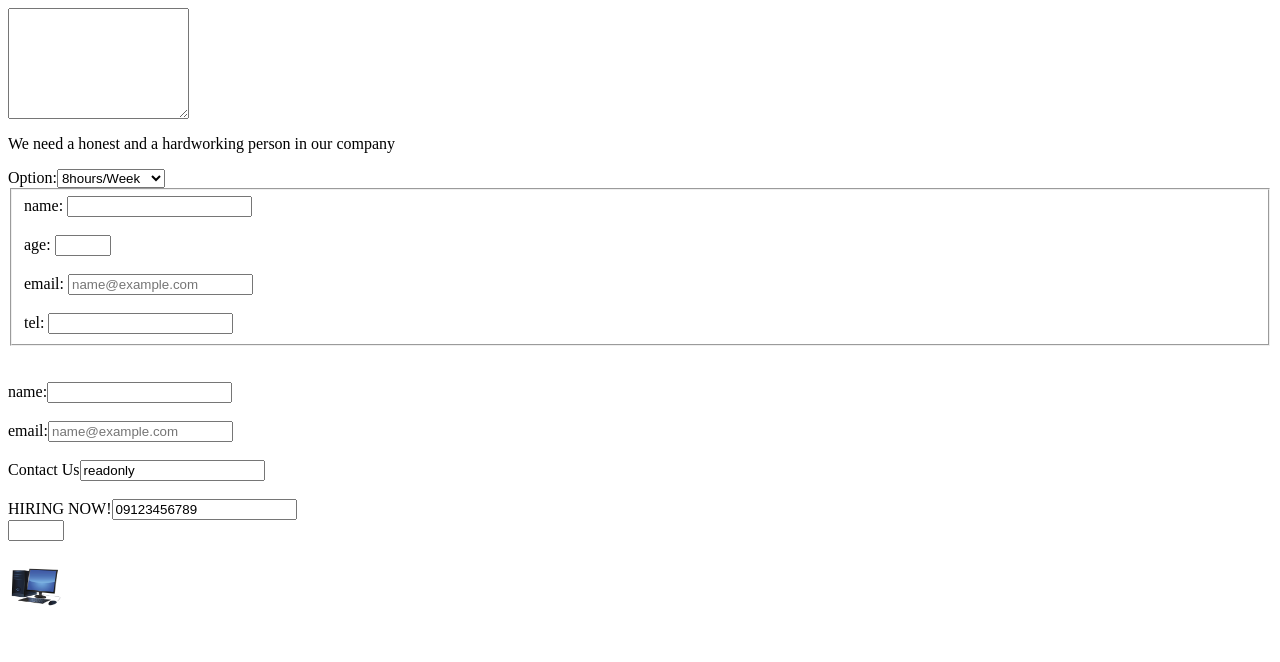
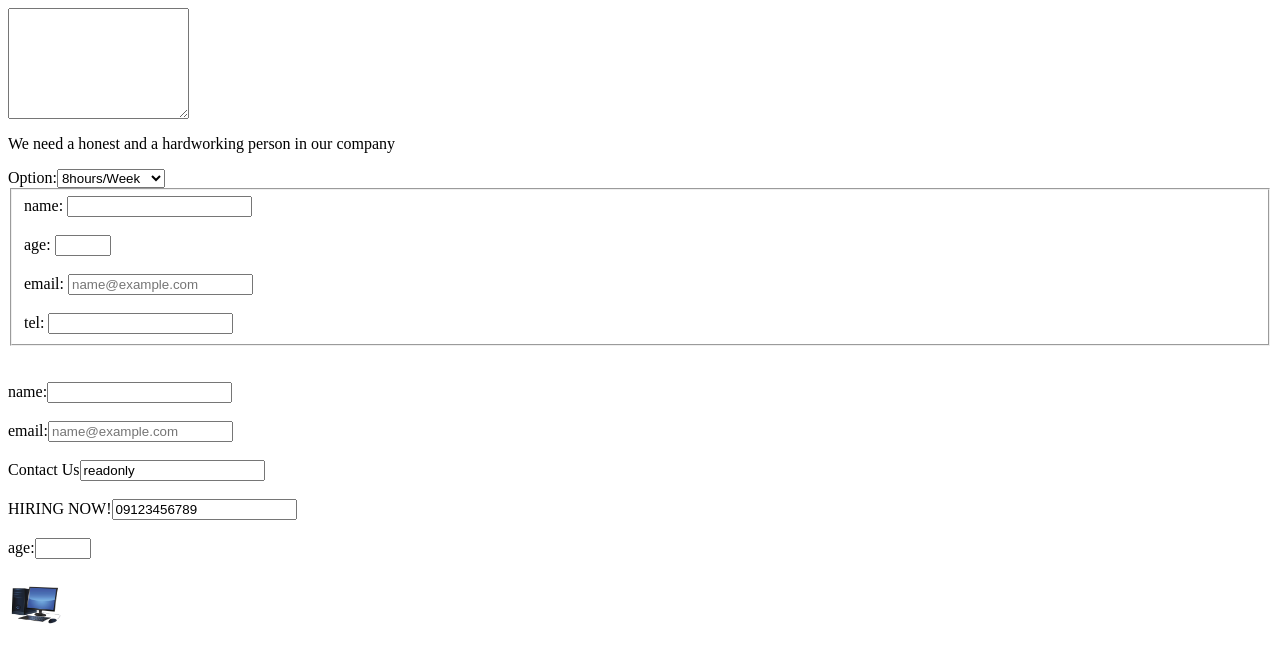
Before and after one commit to kyle-aguirre1/Form102, a plain HTML site: page index.html in a window 1280 px wide. Drawn offline with Linux system fonts and the light colour scheme.

Commit message:
Update index.html

```diff
--- a/index.html
+++ b/index.html
@@ -46,7 +46,8 @@
         <br><br>
         <label for="HIRING NOW!">HIRING NOW!</label>
         <input type="text  name="HIRING NOW! value="09123456789" readonly>
-        <br>
+        <br><br>
+        <label for="age">age:</label>
         <input type="number" name="age" min="18" max="45">
         <br><br>
 
```
